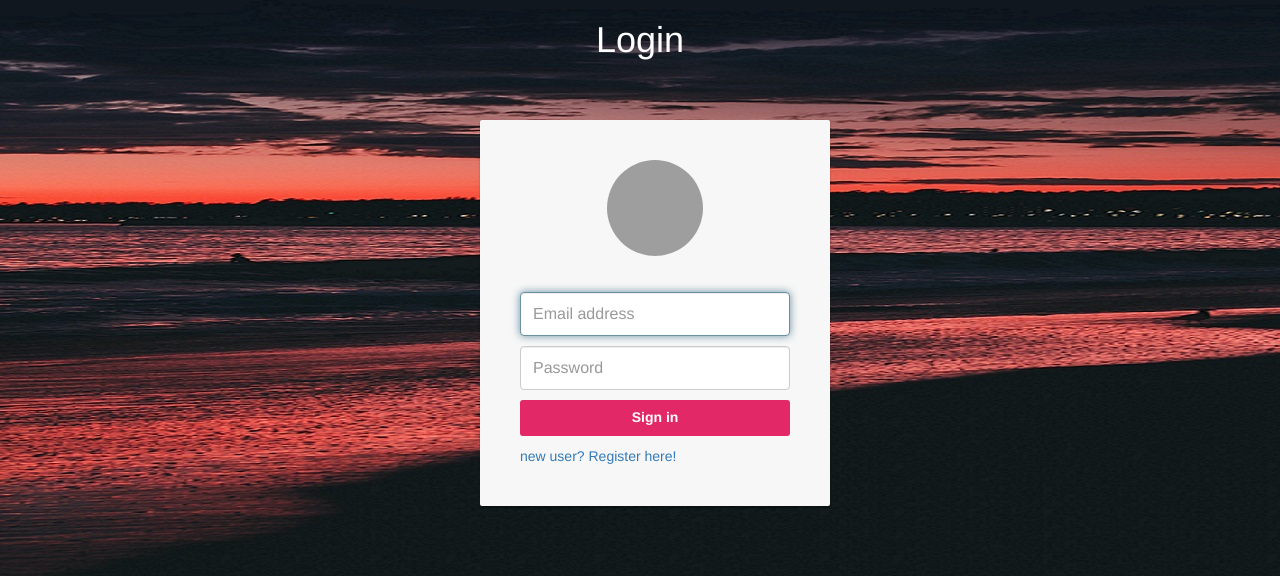
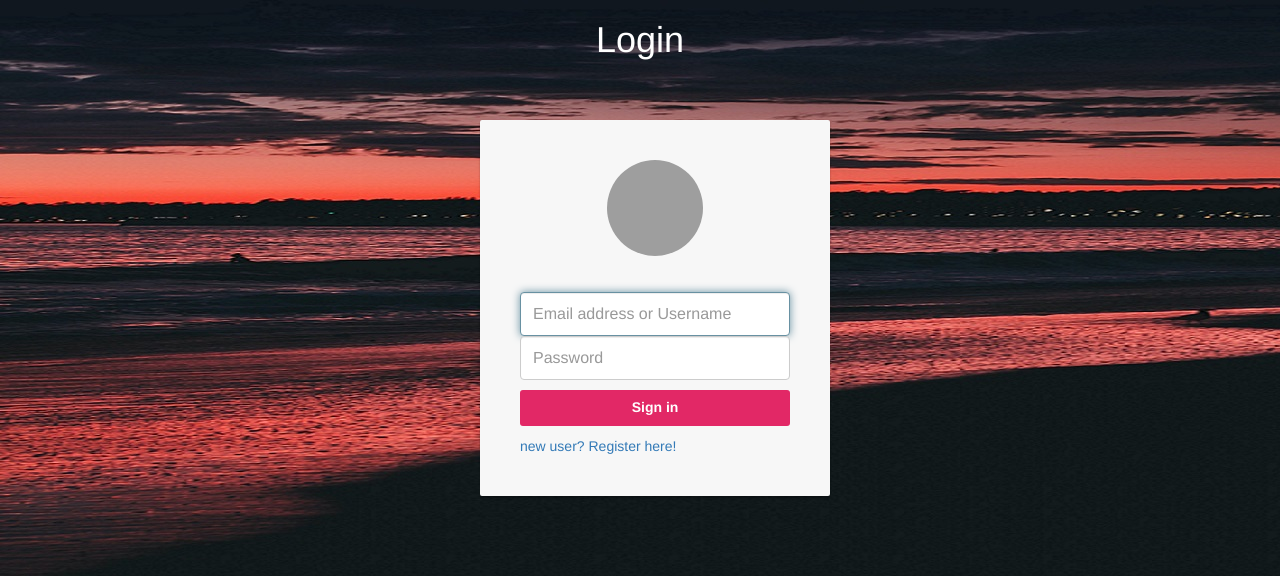
Before and after one commit to svgoudar/Movie_recommender, a Flask app: page / in a window 1280 px wide. Shown: the top 576 px of the page. Run offline with Flask 2, Linux system fonts and the light colour scheme; parts of the project's set-up code (start-up, migrations or seed data) failed here and were passed over; some libraries are stand-ins or nearby versions; grey boxes are pictures that could not be loaded.

Commit message:
Update login.html

```diff
--- a/templates/login.html
+++ b/templates/login.html
@@ -8,7 +8,7 @@
         <p id="profile-name" class="profile-name-card"></p>
         <form class="form-signin" method="post">
             <span id="reauth-email" class="reauth-email"></span>
-            <input type="email" name="email" id="inputEmail" class="form-control" placeholder="Email address" required autofocus>
+            <input name="emailorusername" id="inputEmail" class="form-control" placeholder="Email address or Username" required autofocus>
             <input type="password" name="password" id="inputPassword" class="form-control" placeholder="Password" required>
             <button class="btn btn-lg btn-primary btn-block btn-signin" type="submit">Sign in</button>
             <a class="text-center" href="{{url_for('register')}}">new user? Register here!</a>
```
